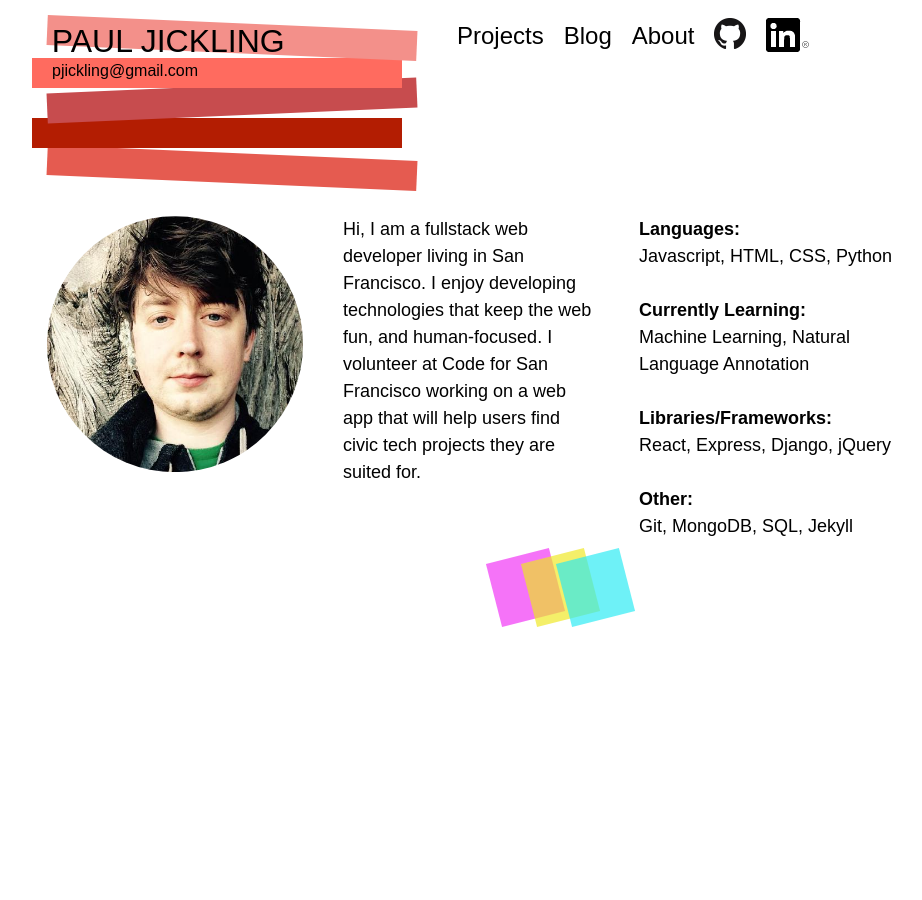
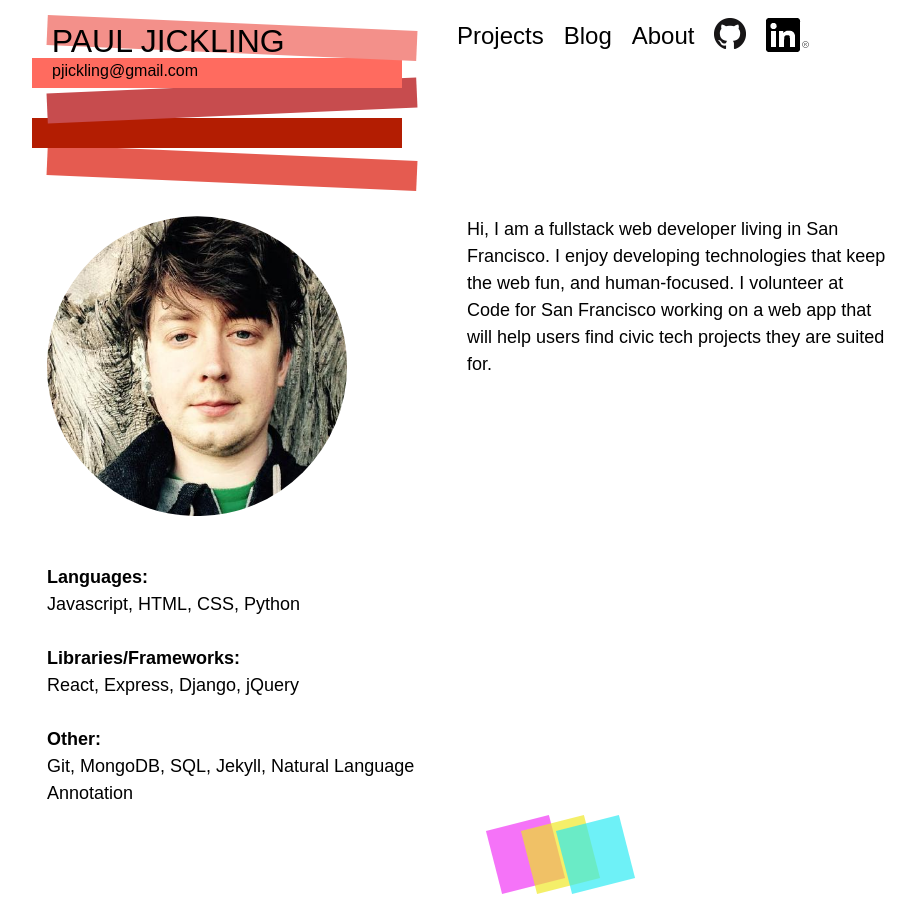
Before and after one commit to pauljickling/pauljickling.github.io, a Jekyll site: the page built from about.md, in a window 1280 px wide. Shown: the whole page, without its empty margins (21-943 px from the left). Built offline with Jekyll 4.4.1, drawn with Linux system fonts in a browser that asks for light colours; some web fonts are replaced.

Commit message:
Adjustments to about page

```diff
--- a/about.md
+++ b/about.md
@@ -12,11 +12,9 @@ permalink: /about/
   <div id="about-skills">
     <strong>Languages:</strong><br>
     Javascript, HTML, CSS, Python<br><br>
-    <strong>Currently Learning:</strong><br>
-    Machine Learning, Natural Language Annotation<br><br>
     <strong>Libraries/Frameworks:</strong><br>
     React, Express, Django, jQuery<br><br>
     <strong>Other:</strong><br>
-    Git, MongoDB, SQL, Jekyll
+    Git, MongoDB, SQL, Jekyll, Natural Language Annotation
   </div>
 </div>
--- a/assets/main.css
+++ b/assets/main.css
@@ -73,7 +73,7 @@ ul.post-list {
   display: grid;
   grid-gap: 40px;
   margin-left: 5px;
-  grid-template-columns: repeat(auto-fill, minmax(200px, 1fr));
+  grid-template-columns: repeat(auto-fill, minmax(100px, 400px));
 }
 
 /* Navigation */
@@ -456,6 +456,11 @@ span#email {
   }
   #about-pic {
     display: block;
+    max-width: 75%;
+    height: auto;
+  }
+  #about-text {
+    margin-left: -20px;
   }
   .logo {
     padding: 20px;
```
